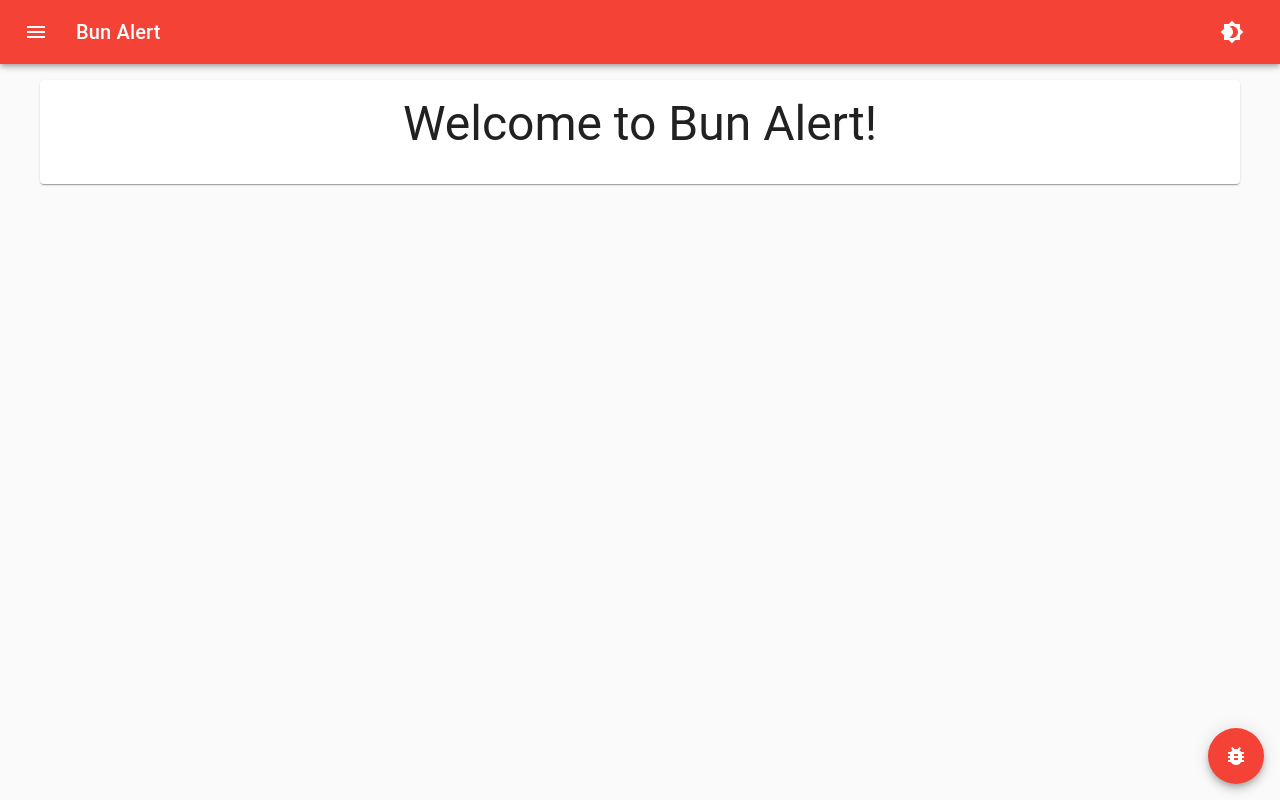
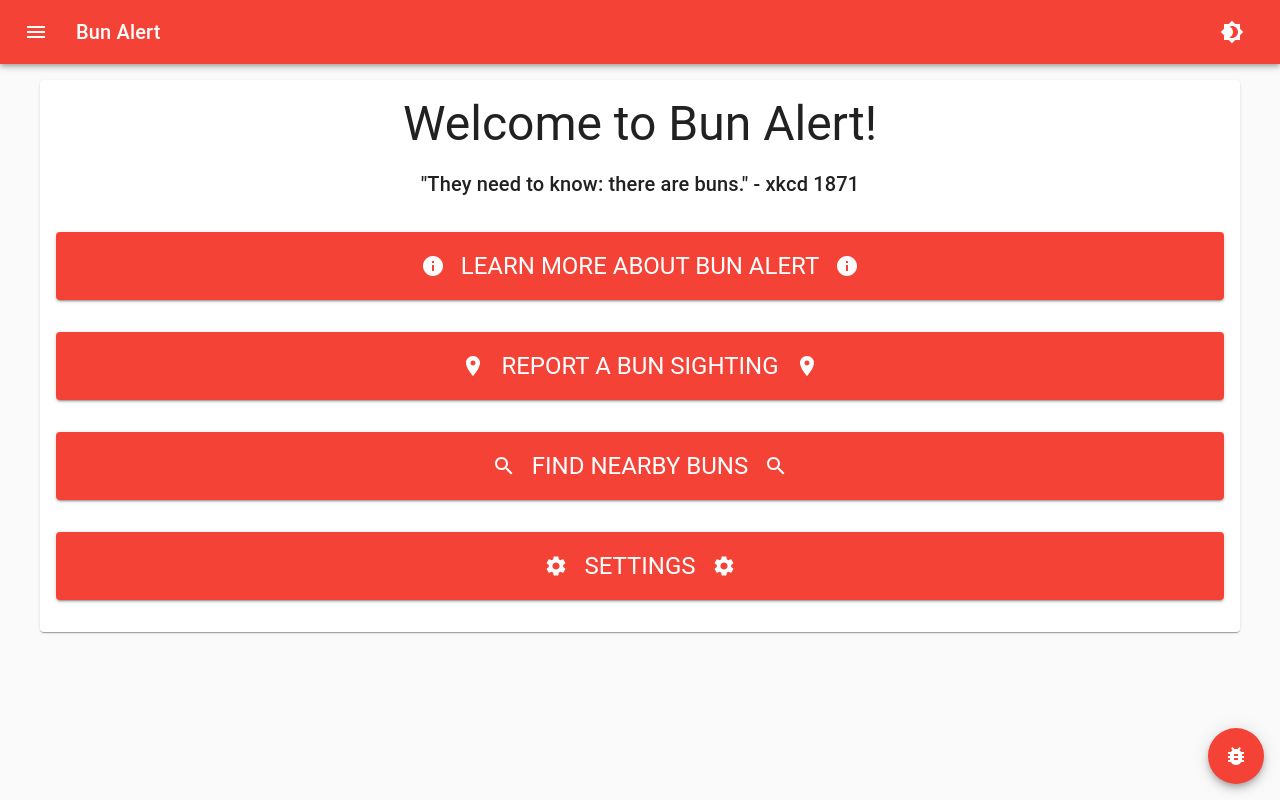
Before and after one commit to andrewdimmer/bun-alert, a React (Create React App) app in the folder webapp/: page / in a window 1280 px wide. Built offline with nearby package versions, Linux system fonts and the light colour scheme.

Commit message:
feat: Add Basic Home Page Content

```diff
--- /dev/null
+++ b/webapp/src/components/misc/HomePageButton.tsx
@@ -0,0 +1,42 @@
+import { Button, Grid, SvgIconTypeMap, Typography } from "@material-ui/core";
+import { OverridableComponent } from "@material-ui/core/OverridableComponent";
+import React from "react";
+import { useHistory } from "react-router";
+import { styles } from "../../styles";
+import PageTemplate from "../layouts/PageTemplate";
+
+declare interface HomePageButtonProps {
+  label: string;
+  route: string;
+  icon: any;
+}
+
+const HomePageButton: React.FunctionComponent<HomePageButtonProps> = ({
+  label,
+  route,
+  icon,
+}) => {
+  const classes = styles();
+  const routeHistory = useHistory();
+
+  const Icon = icon;
+  const iconElement = <Icon className={classes.margined} />;
+
+  return (
+    <Button
+      className={classes.marginedTopBottom}
+      color="primary"
+      fullWidth
+      onClick={() => {
+        routeHistory.push(route);
+      }}
+      variant="contained"
+    >
+      {iconElement}
+      <Typography variant="h5">{label}</Typography>
+      {iconElement}
+    </Button>
+  );
+};
+
+export default HomePageButton;
--- a/webapp/src/components/pages/HomePage.tsx
+++ b/webapp/src/components/pages/HomePage.tsx
@@ -1,10 +1,38 @@
+import { Typography } from "@material-ui/core";
+import { Info, Room, Search, Settings } from "@material-ui/icons";
 import React from "react";
+import { styles } from "../../styles";
 import PageTemplate from "../layouts/PageTemplate";
+import HomePageButton from "../misc/HomePageButton";
 
 declare interface HomePageProps {}
 
 const HomePage: React.FunctionComponent<HomePageProps> = ({}) => {
-  return <PageTemplate heading="Welcome to Bun Alert!" title=""></PageTemplate>;
+  const classes = styles();
+
+  return (
+    <PageTemplate heading="Welcome to Bun Alert!" title="">
+      <Typography variant="h6" className={classes.pageTitle}>
+        "They need to know: there are buns." - xkcd 1871
+      </Typography>
+      <HomePageButton
+        label="Learn More About Bun Alert"
+        route="/about"
+        icon={Info}
+      />
+      <HomePageButton
+        label="Report a Bun Sighting"
+        route="/report-bun"
+        icon={Room}
+      />
+      <HomePageButton
+        label="Find Nearby Buns"
+        route="/find-buns"
+        icon={Search}
+      />
+      <HomePageButton label="Settings" route="/settings" icon={Settings} />
+    </PageTemplate>
+  );
 };
 
 export default HomePage;
```
